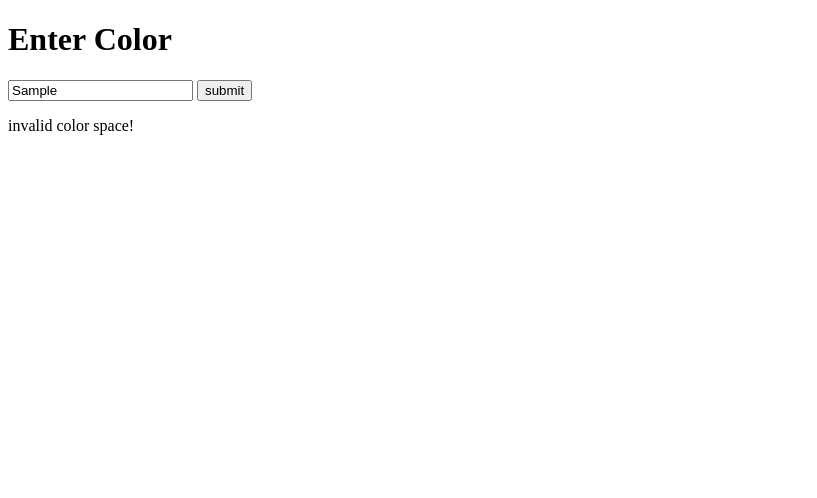
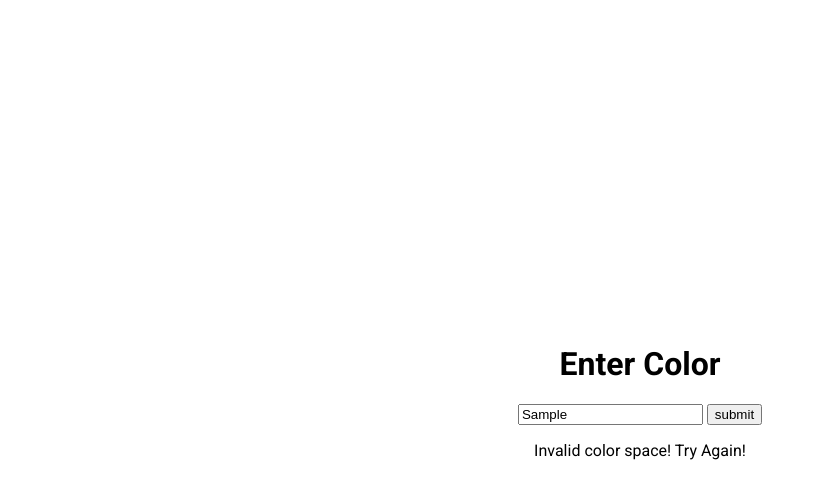
Before and after one commit to rzilla92/exercises, a plain HTML site: page JS logic/index.html in a window 1280 px wide. Both pictures are taken after typing "Sample" into the empty fields and a click on the button "submit". Shown: the whole page, without its empty margins (0-817 px from the left). Drawn offline with Linux system fonts and the light colour scheme.

Commit message:
added simple styling

```diff
--- a/JS logic/Question3.js
+++ b/JS logic/Question3.js
@@ -49,16 +49,19 @@ function convertColor (input) {
  } else if(input.toLowerCase().includes('rgb')===true) { // else if input includes "rgb", then rgb conversion is used
     return rgbToHex(input)
  }
- return "invalid color space!" // if input doesn't contain any of those, will return this string
+ return "Invalid color space! Try Again!" // if input doesn't contain any of those, will return this string
 }
 
 submit.addEventListener('click', function (){
+  result.style.color = '#000000'
   const input = document.getElementById("color").value
-  console.log(input)
   let converted = convertColor(input)
-  console.log(converted)
   if(typeof converted !== "string") {
     result.innerHTML = `RGB(${converted.r}, ${converted.g}, ${converted.b})`
+    result.style.color = input
   }
-  else {return result.innerHTML=converted}
+  else {
+    result.innerHTML = converted
+    result.style.color = input
+  }
 })
--- a/JS logic/index.html
+++ b/JS logic/index.html
@@ -4,6 +4,7 @@
     <meta charset="UTF-8">
     <meta http-equiv="X-UA-Compatible" content="IE=edge">
     <meta name="viewport" content="width=device-width, initial-scale=1.0">
+    <link rel="stylesheet" href="style.css">
     <title>Document</title>
 </head>
 <body>
--- /dev/null
+++ b/JS logic/style.css
@@ -0,0 +1,20 @@
+@import url('https://fonts.googleapis.com/css2?family=Roboto:wght@400;700&display=swap');
+
+* {
+  box-sizing: border-box;
+}
+
+body {
+  font-family: 'Roboto', sans-serif;
+  display: flex;
+  flex-direction: column;
+  align-items: center;
+  justify-content: center;
+  height: 100vh;
+  overflow: hidden;
+  margin: 0;
+}
+
+.container  {
+ text-align: center;
+}
```
